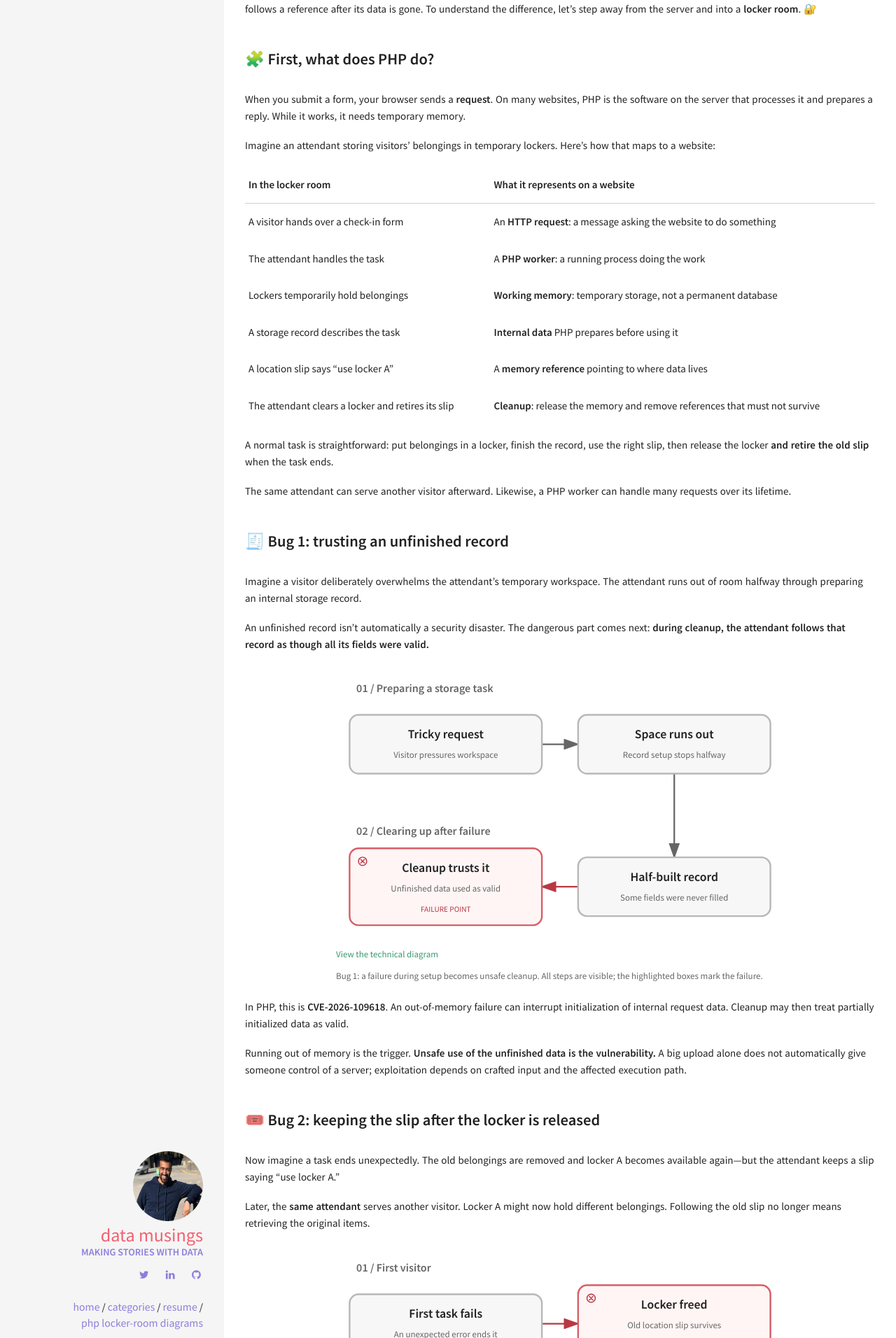
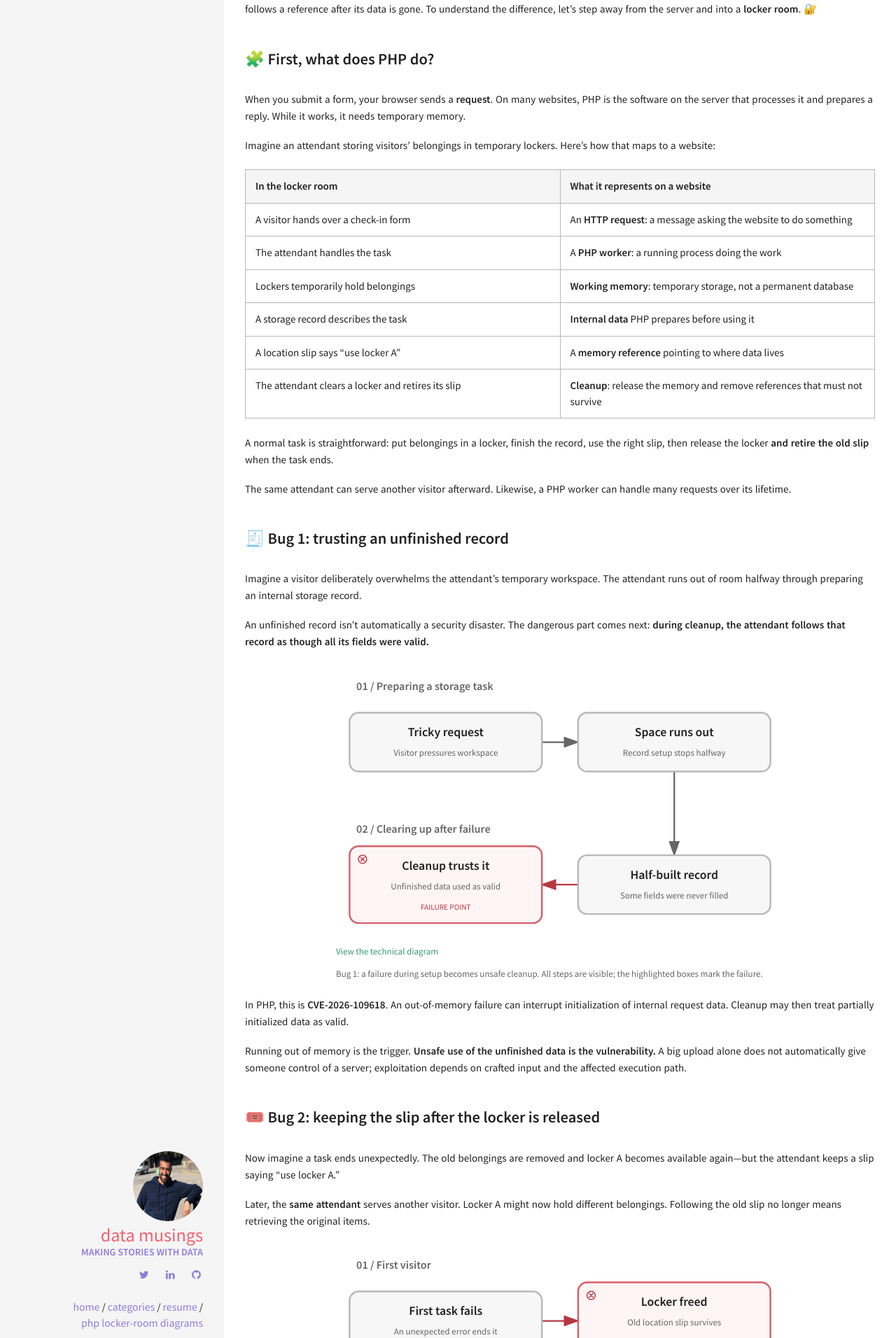
Before and after one commit to kunalkohli/kunalkohli.github.io, a Jekyll site: the page built from _posts/2026-10-24-php-vulnerabilities-locker-room.md, in a window 1280 px wide. Shown: the part 433-2345 px from the top of the page at 70% size. Built offline with Jekyll 4.4.1, drawn with Linux system fonts in a browser that asks for light colours.

Commit message:
Add boxed cell borders to PHP explainer tables

```diff
--- a/_posts/2026-10-24-php-vulnerabilities-locker-room.md
+++ b/_posts/2026-10-24-php-vulnerabilities-locker-room.md
@@ -17,7 +17,7 @@ Both bugs involve how PHP handles temporary memory when something goes wrong. On
 
 <div class="php-explainer" markdown="1">
 
-<link rel="stylesheet" href="{{ '/css/php-locker-post.css' | relative_url }}?v=2">
+<link rel="stylesheet" href="{{ '/css/php-locker-post.css' | relative_url }}?v=3">
 
 ### 🧩 First, what does PHP do?
 
--- a/css/php-locker-post.css
+++ b/css/php-locker-post.css
@@ -1,3 +1,13 @@
+/* Explicit cell borders override the site's otherwise borderless tables, only here. */
+.php-explainer table { width: 100%; table-layout: fixed; border-collapse: collapse; border: 1px solid #b8b8b8; margin: 1.5em 0; }
+.php-explainer th,
+.php-explainer td { border: 1px solid #b8b8b8; border-radius: 0; padding: 12px 14px; vertical-align: top; overflow-wrap: anywhere; }
+.php-explainer thead th { background: #f5f5f5; font-weight: 600; }
+@media (max-width: 600px) {
+  .php-explainer th,
+  .php-explainer td { padding: 9px 7px; }
+}
+
 /* The diagrams inherit the blog's typography and stay within article-sized bounds. */
 .php-diagram { width: 100%; max-width: 640px; margin: 1.5em auto; }
 .php-diagram svg { display: block; width: 100%; max-width: 640px; height: auto; max-height: 400px; margin: 0 auto; font-family: inherit; }
```
